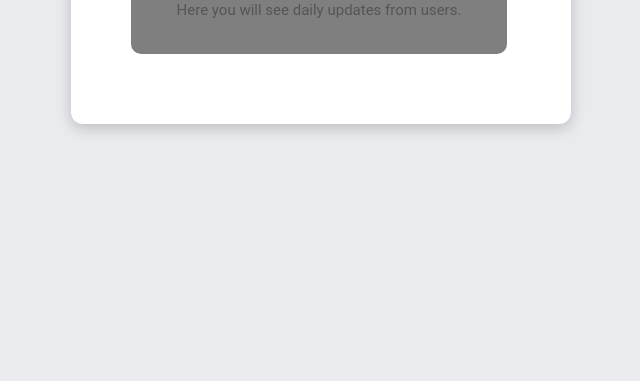
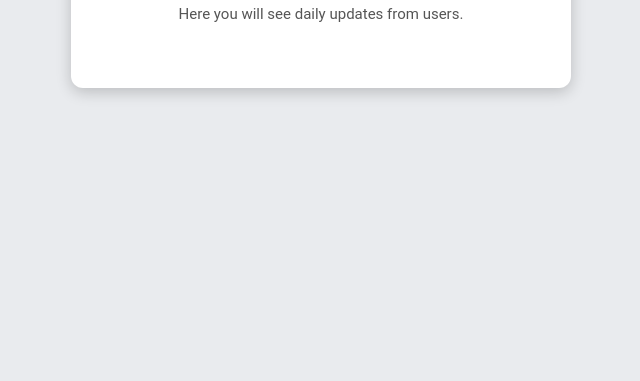
Before and after one commit to rupeshreddy348/social-app-docker, a website: page public/news.html in a window 1280 px wide. Shown: the part 419-800 px from the top of the page, without its empty margins (319-959 px from the left). Drawn offline with Linux system fonts and the light colour scheme.

Commit message:
Update news.html

```diff
--- a/public/news.html
+++ b/public/news.html
@@ -5,16 +5,6 @@
     <meta name="viewport" content="width=device-width, initial-scale=1.0">
     <title>News Feed</title>
     <link rel="stylesheet" href="/css/style.css">
-    <style>
-        .section {
-            margin: 20px;
-            padding: 20px;
-            background: rgba(0, 0, 0, 0.5);
-            border-radius: 10px;
-            width: 80%;
-            max-width: 800px;
-        }
-    </style>
 </head>
 <body>
     <div class="container">
```
